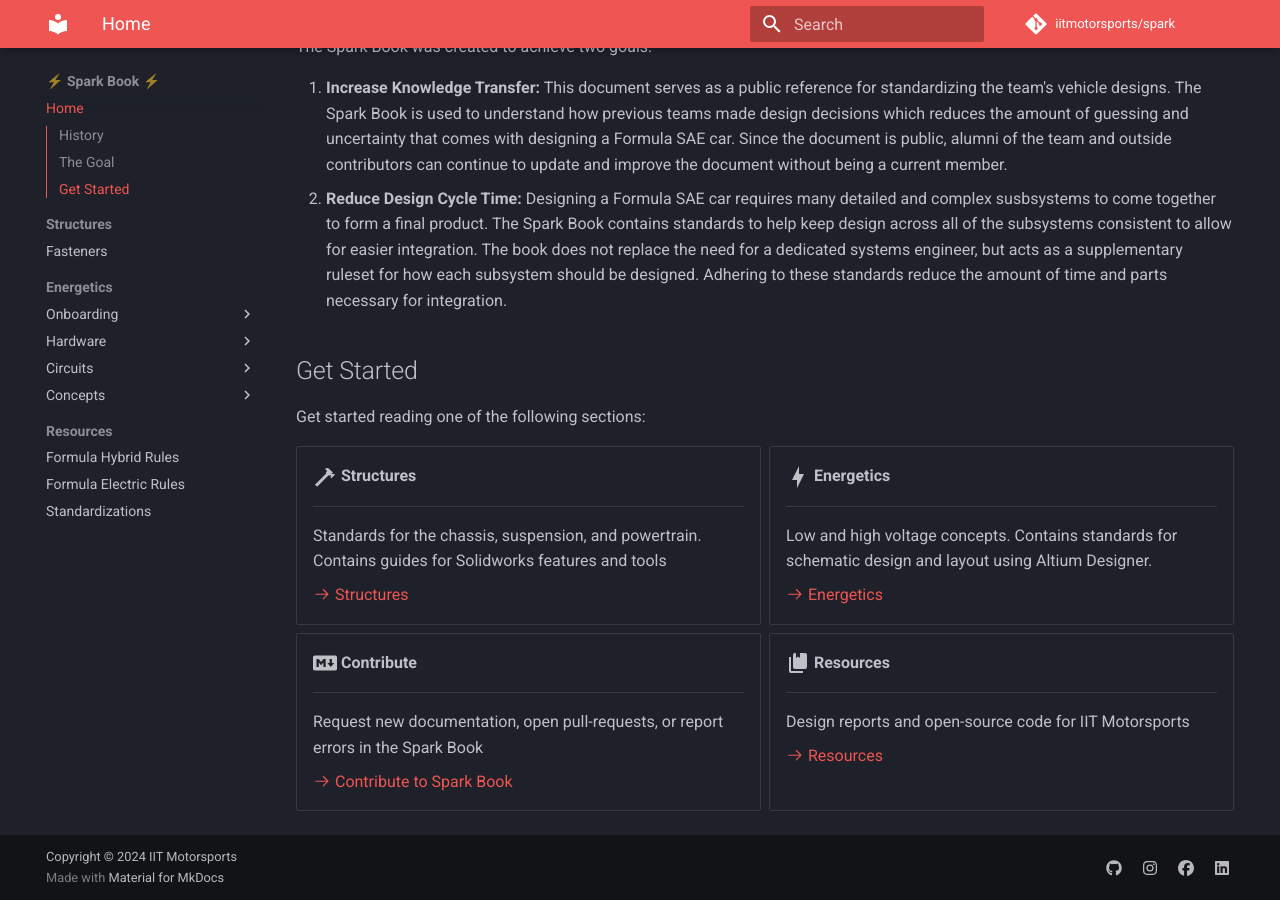
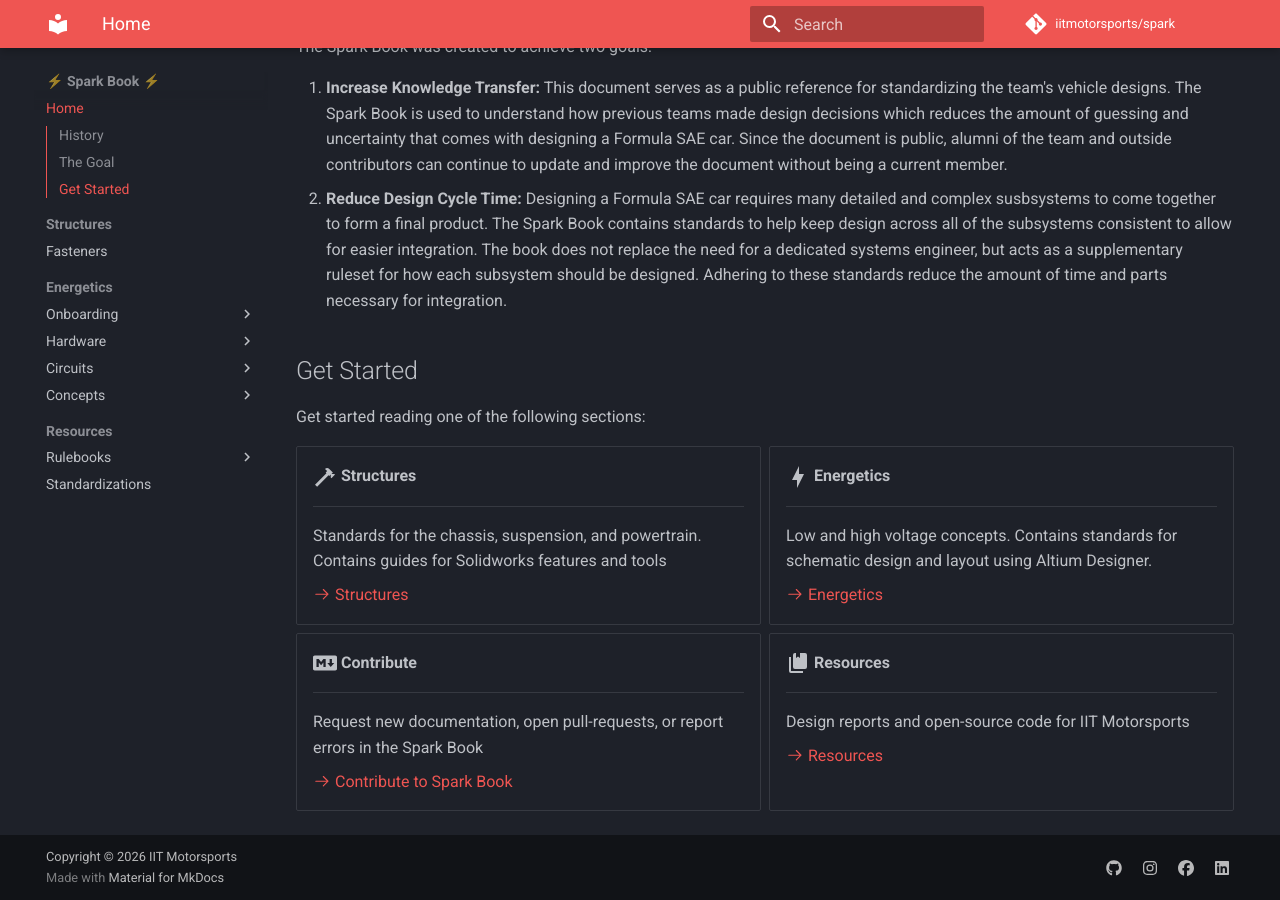
Before and after one commit to iitmotorsports/spark, an MkDocs documentation site: the page built from docs/index.md, in a window 1280 px wide and 900 px high, scrolled down 584 px. Built offline with MkDocs 1.6.1 and Material for MkDocs 9.7.7, drawn with Linux system fonts in a browser that asks for light colours; comment, search, counter and statistics services are not loaded.

Commit message:
Update rulebooks (#19)

```diff
--- a/mkdocs.yml
+++ b/mkdocs.yml
@@ -4,7 +4,7 @@
 docs_dir: docs/
 repo_name: 'iitmotorsports/spark'
 repo_url: 'https://github.com/iitmotorsports/spark'
-copyright: Copyright &copy; 2024 IIT Motorsports
+copyright: Copyright &copy; 2026 IIT Motorsports
 extra:
   social:
     - icon: fontawesome/brands/github
@@ -41,8 +41,10 @@
       - Concepts:
           - CANbus: energetics/concepts/can_bus.md
     - Resources:
-      - Formula Hybrid Rules: https://drive.google.com/file/d/1qqfPue71dBHfSWaDCWYXdfh6THUAw-8l/view
-      - Formula Electric Rules: https://www.fsaeonline.com/cdsweb/gen/DownloadDocument.aspx?DocumentID=4bafd174-62da-48b6-b016-589385ca5ae6
+      - Rulebooks:
+        - FSAE Rules 2027 (Draft): assets/resources/rulebooks/FSAE_Rules_2027_V0_DRAFT_public_comments.pdf
+        - Previous Rules:
+          - FSAE Rules 2026: assets/resources/rulebooks/FSAE_Rules_2026_V1.pdf
       - Standardizations: resources/standardization.md
 theme:
   name: 'material'
```
Also changed, not shown: 2 other files.
